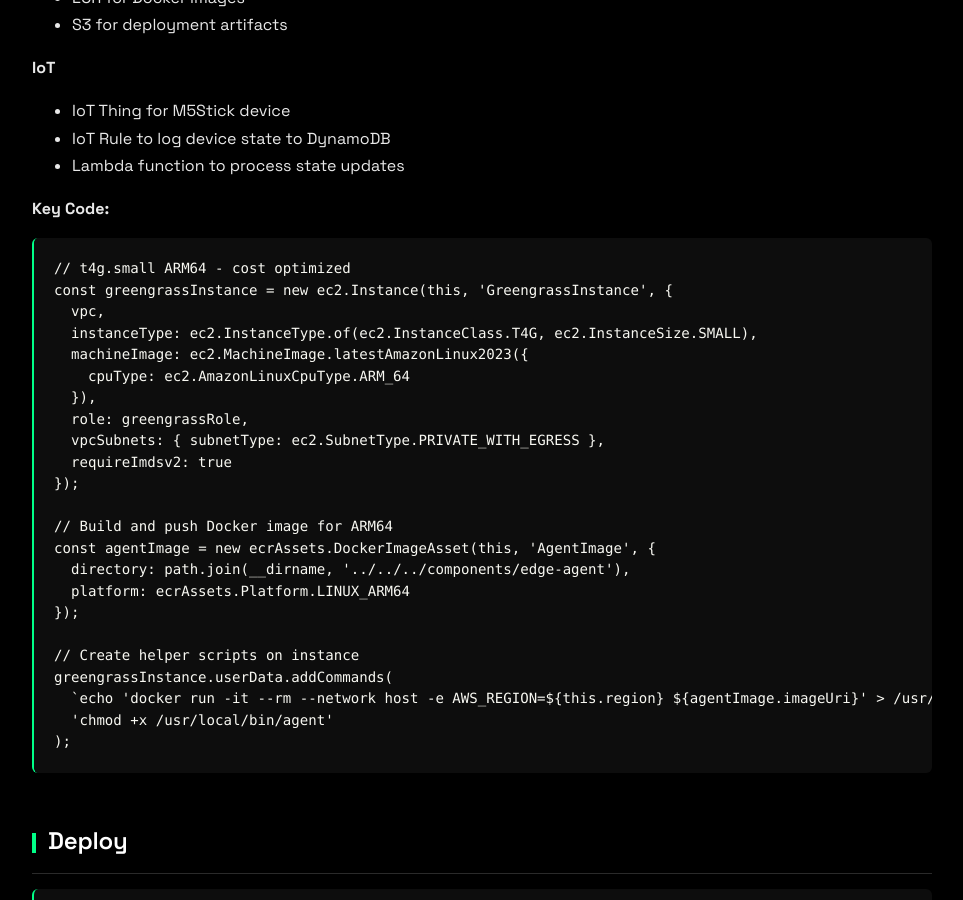
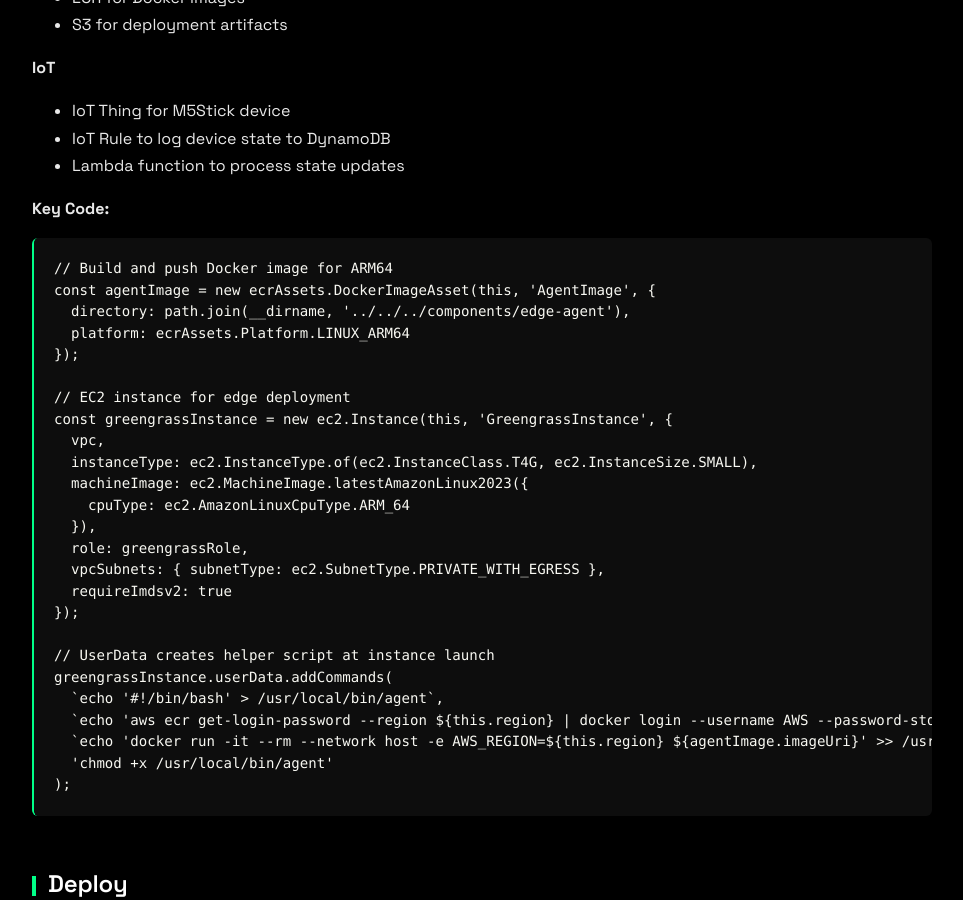
Before and after one commit to jakesky45/Robotinc, a Jekyll site: the page built from docs/posts/06-edge-deployment.md, in a window 1280 px wide and 900 px high, scrolled down 3224 px. Shown: the whole window, without its empty margins (158-1121 px from the left). Built offline with Jekyll 4.4.1, drawn with Linux system fonts in a browser that asks for light colours.

Commit message:
:doc: switch to user data

````diff
--- a/docs/posts/06-edge-deployment.md
+++ b/docs/posts/06-edge-deployment.md
@@ -92,7 +92,13 @@ export CDK_DOCKER=podman
 **Key Code:**
 
 ```typescript
-// t4g.small ARM64 - cost optimized
+// Build and push Docker image for ARM64
+const agentImage = new ecrAssets.DockerImageAsset(this, 'AgentImage', {
+  directory: path.join(__dirname, '../../../components/edge-agent'),
+  platform: ecrAssets.Platform.LINUX_ARM64
+});
+
+// EC2 instance for edge deployment
 const greengrassInstance = new ec2.Instance(this, 'GreengrassInstance', {
   vpc,
   instanceType: ec2.InstanceType.of(ec2.InstanceClass.T4G, ec2.InstanceSize.SMALL),
@@ -104,15 +110,11 @@ const greengrassInstance = new ec2.Instance(this, 'GreengrassInstance', {
   requireImdsv2: true
 });
 
-// Build and push Docker image for ARM64
-const agentImage = new ecrAssets.DockerImageAsset(this, 'AgentImage', {
-  directory: path.join(__dirname, '../../../components/edge-agent'),
-  platform: ecrAssets.Platform.LINUX_ARM64
-});
-
-// Create helper scripts on instance
+// UserData creates helper script at instance launch
 greengrassInstance.userData.addCommands(
-  `echo 'docker run -it --rm --network host -e AWS_REGION=${this.region} ${agentImage.imageUri}' > /usr/local/bin/agent`,
+  `echo '#!/bin/bash' > /usr/local/bin/agent`,
+  `echo 'aws ecr get-login-password --region ${this.region} | docker login --username AWS --password-stdin ${agentImage.imageUri.split('/')[0]}' >> /usr/local/bin/agent`,
+  `echo 'docker run -it --rm --network host -e AWS_REGION=${this.region} ${agentImage.imageUri}' >> /usr/local/bin/agent`,
   'chmod +x /usr/local/bin/agent'
 );
 ```
````
